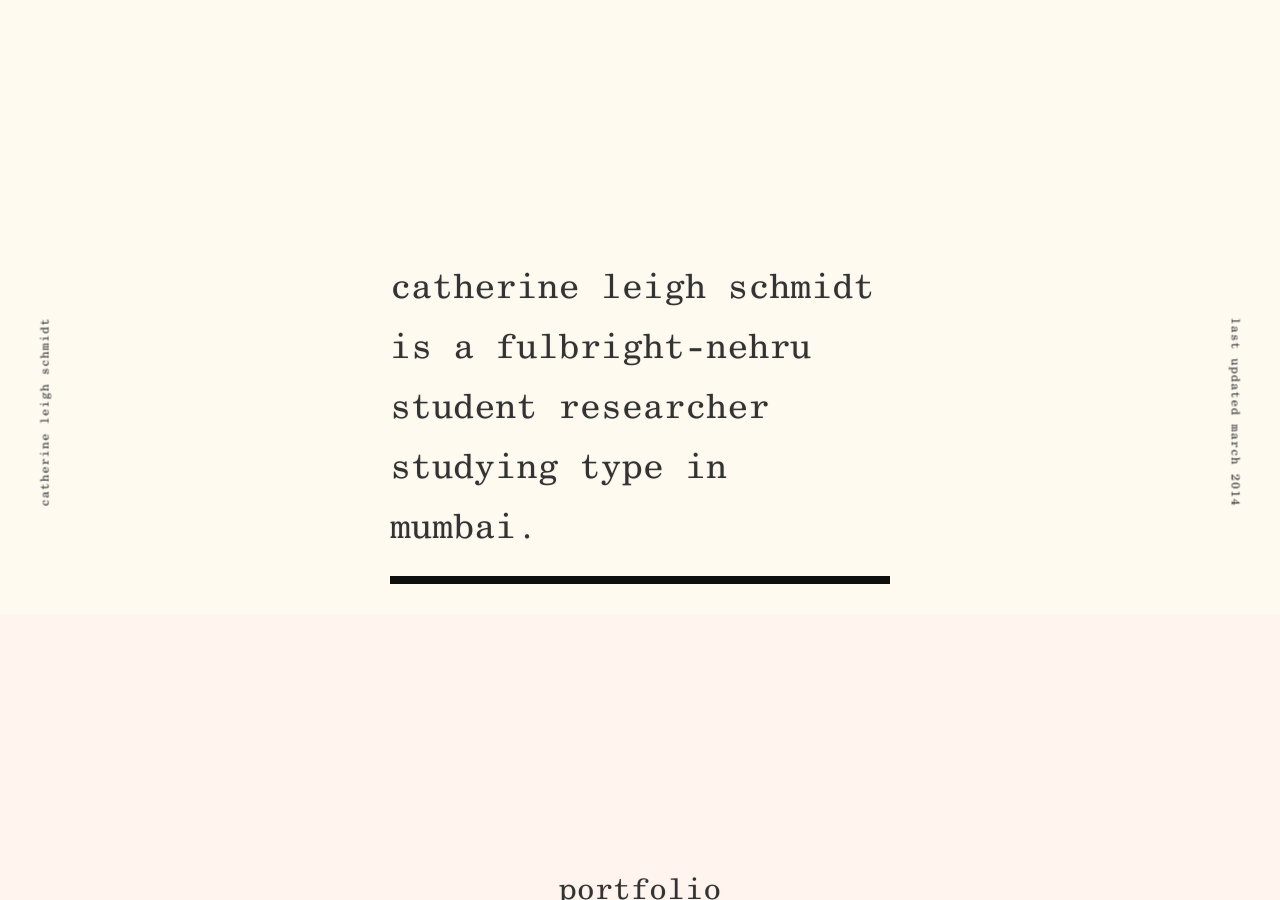
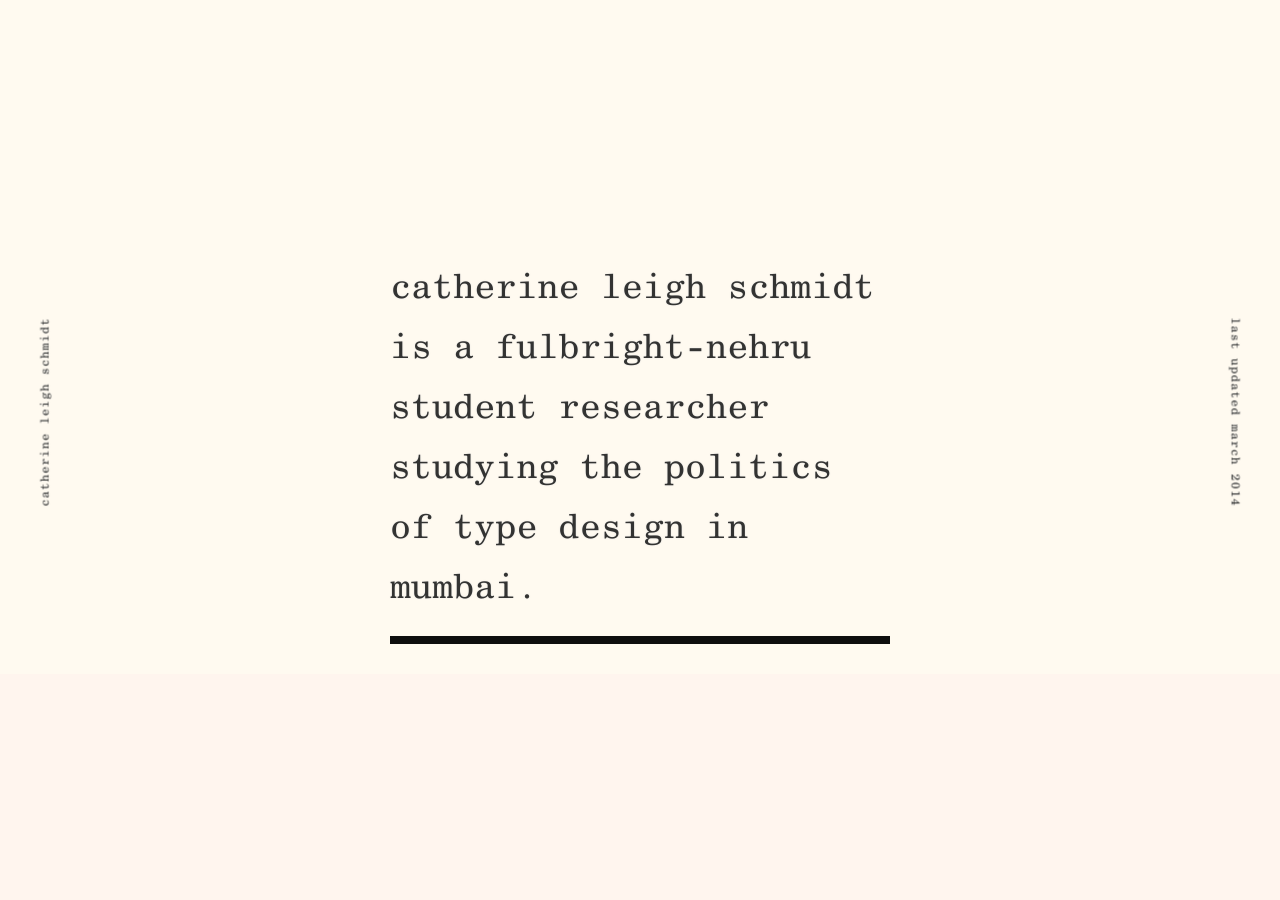
Before and after one commit to cathschmidt/cathschmidt.github.io, a Jekyll site: the page index.html, which Jekyll copies as it is, in a window 1280 px wide and 900 px high. Built offline with Jekyll 4.4.1, drawn with Linux system fonts in a browser that asks for light colours.

Commit message:
bio change again

```diff
--- a/index.html
+++ b/index.html
@@ -35,7 +35,7 @@
 
 <!-- Hello -->
 	<div class="col1" id="hello">
-		<h1>catherine leigh schmidt</br> is a fulbright-nehru student researcher studying type in mumbai.</h1>
+		<h1>catherine leigh schmidt</br> is a fulbright-nehru student researcher studying the politics of type design in mumbai.</h1>
 	</div>
 
 <!-- Portfolio -->
```
